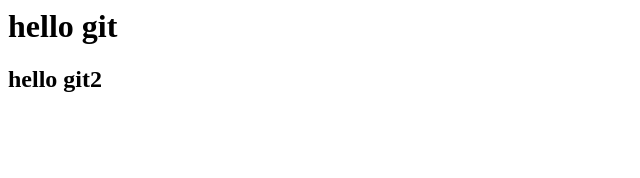
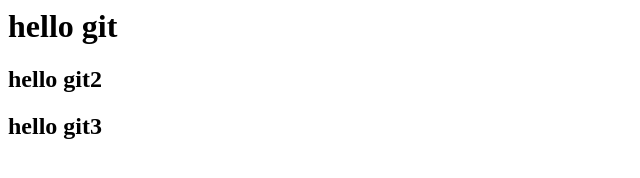
Before and after one commit to kkkotovvvai/Git_test, a plain HTML site: page index.html in a window 1280 px wide. Shown: the whole page, without its empty margins (0-640 px from the left). Drawn offline with Linux system fonts and the light colour scheme.

```diff
--- a/index.html
+++ b/index.html
@@ -5,4 +5,7 @@
 	<h2>
 	hello git2
 	</h2>
+	<h2>
+	hello git3
+	</h2>
 </body>
```
